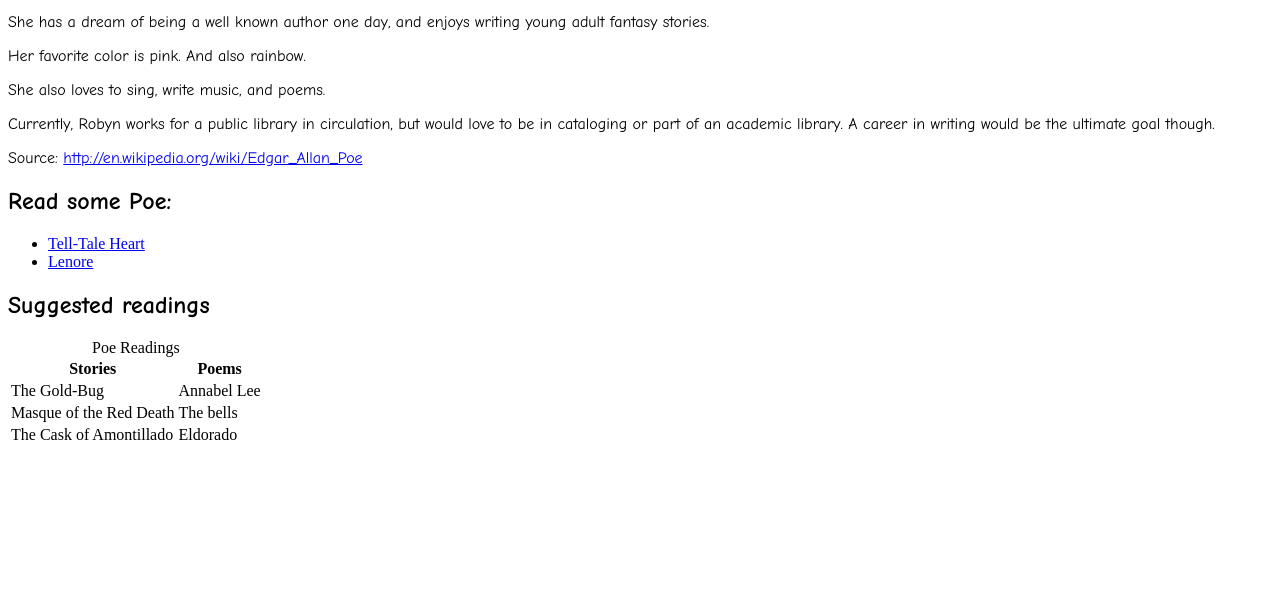
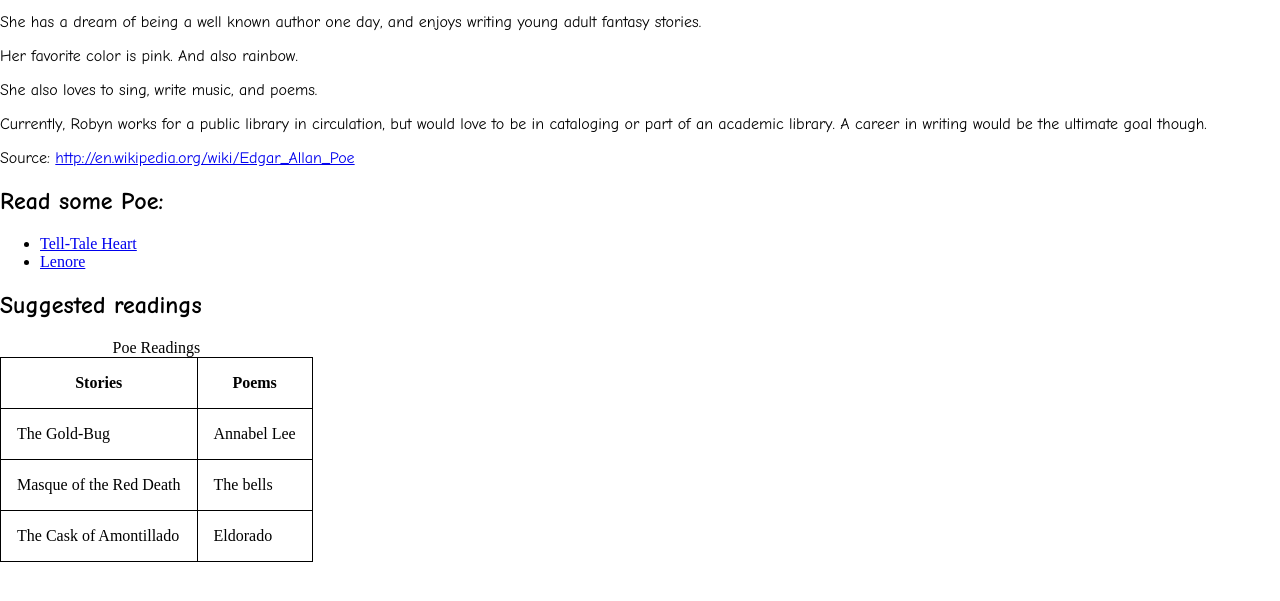
Before and after one commit to Sunn-Novels/module6, a plain HTML site: page index.html in a window 1280 px wide. Shown: the part 119-720 px from the top of the page. Drawn offline with Linux system fonts and the light colour scheme; files that its build step writes are made by us from their sources.

Commit message:
Update index.html

```diff
--- a/index.html
+++ b/index.html
@@ -6,7 +6,7 @@
 <meta name="author" content="Robyn Copeland">
 <meta name="description" content="Biography of Robyn Copeland">
 <meta name="keywords" content="Robyn Copeland, biography">
-<link href="styles/robyntyles.css" rel="stylesheet" type="text/css">
+<link href="styles/robynstyles.css" rel="stylesheet" type="text/css">
 <title>Biography of Robyn Copeland</title>
 
 
```
